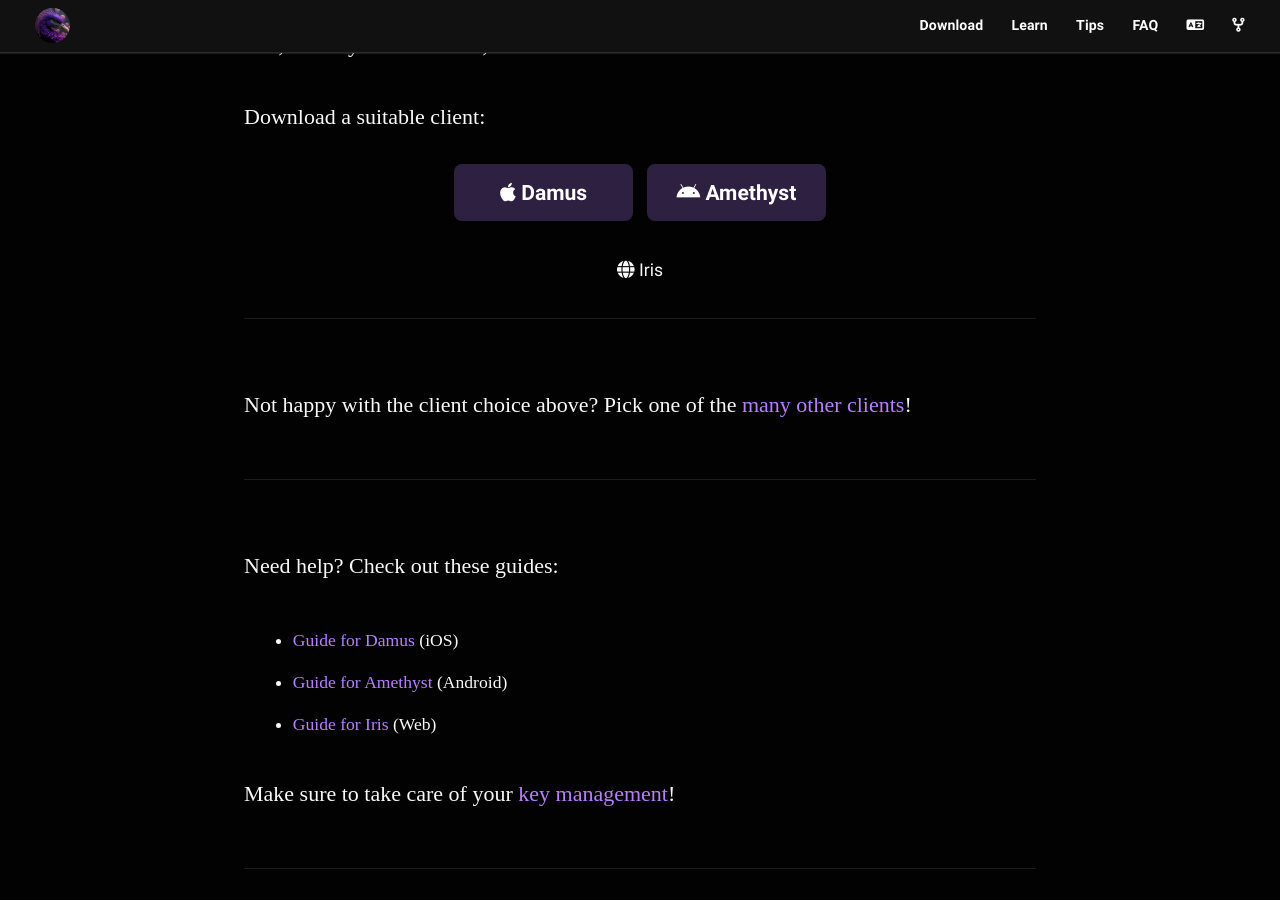
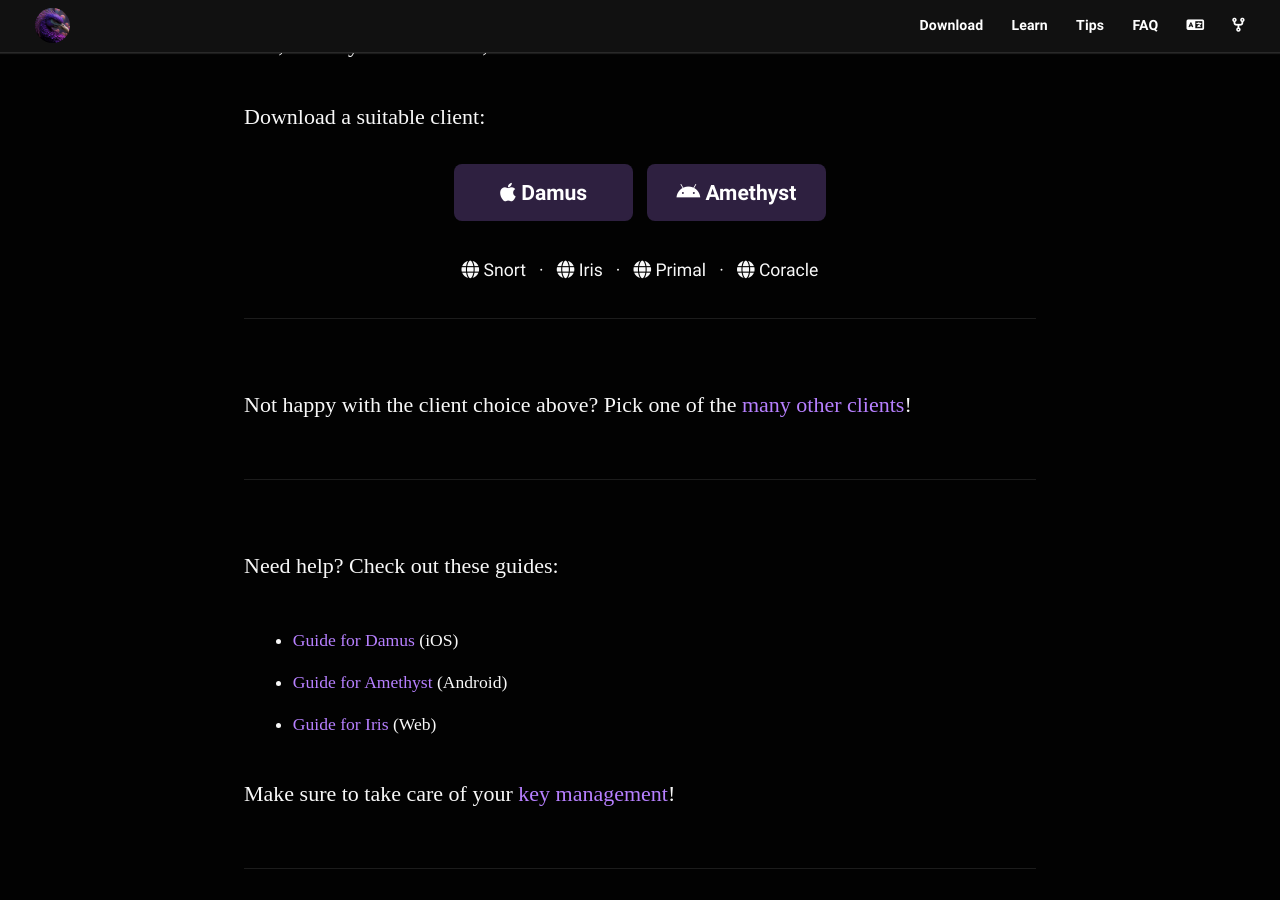
Before and after one commit to nostr-resources/nostr-resources.github.io, a Jekyll site: the page built from index.md, in a window 1280 px wide and 900 px high, scrolled down 1585 px. Built offline with Jekyll 4.4.1, drawn with Linux system fonts in a browser that asks for light colours; some web fonts are replaced.

Commit message:
feat(clients): more web clients in quick list

```diff
--- a/index.md
+++ b/index.md
@@ -54,7 +54,10 @@ Download a suitable client:
     <a href="https://play.google.com/store/apps/details?id=com.vitorpamplona.amethyst" target="_blank"><i class="fa-brands fa-android"></i> Amethyst</a>
   </div>
   <br/>
-  <a href="https://iris.to/" target="_blank"><i class="fa-solid fa-globe"></i> Iris</a>
+  <a href="https://snort.social/" target="_blank"><i class="fa-solid fa-globe"></i> Snort</a> &nbsp; &middot; &nbsp;
+  <a href="https://iris.to/" target="_blank"><i class="fa-solid fa-globe"></i> Iris</a> &nbsp; &middot; &nbsp;
+  <a href="https://primal.net/" target="_blank"><i class="fa-solid fa-globe"></i> Primal</a> &nbsp; &middot; &nbsp;
+  <a href="https://coracle.social/" target="_blank"><i class="fa-solid fa-globe"></i> Coracle</a>
 </div>
 
 ---
```
